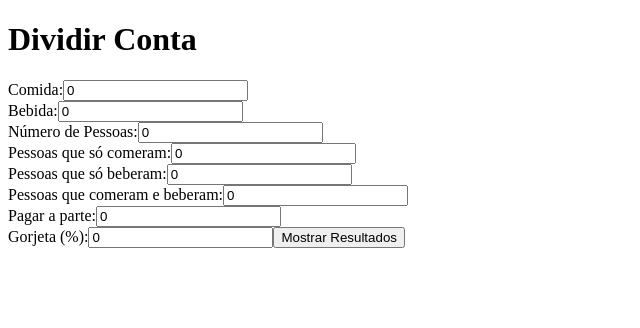
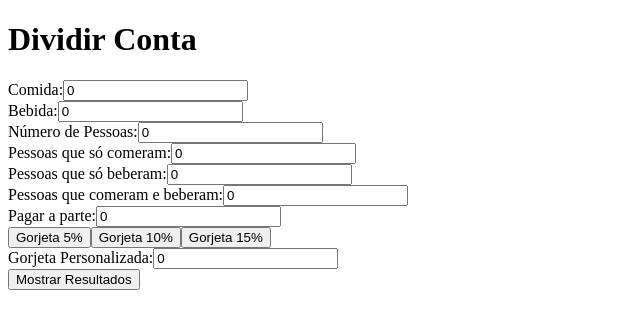
Before and after one commit to b0ssard/split-the-bill, a Next.js app: page / in a window 1280 px wide. Shown: the top 328 px of the page, without its empty margins (0-640 px from the left). Built offline with nearby package versions, Linux system fonts and the light colour scheme.

Commit message:
Acrescentado botões de gorjeta.

```diff
--- a/src/pages/index.tsx
+++ b/src/pages/index.tsx
@@ -26,6 +26,17 @@ const Home: React.FC = () => {
   const [tipPercentage, setTipPercentage] = useState(0);
   const [apartBill, setApartBill] = useState(0);
   const [showResults, setShowResults] = useState(false);
+
+  const handleTipButtonClick = (percentage: number) => {
+    setTipPercentage(percentage);
+  };
+
+  const handleCustomTipChange = (
+    event: React.ChangeEvent<HTMLInputElement>,
+  ) => {
+    const customTip = parseFloat(event.target.value);
+    setTipPercentage(isNaN(customTip) ? 0 : customTip);
+  };
 
   const handleChange = (
     event: React.ChangeEvent<HTMLInputElement>,
@@ -127,14 +138,20 @@ const Home: React.FC = () => {
         </label>
       </div>
       <div>
-        <label>
-          Gorjeta (%):
-          <Input
-            value={tipPercentage}
-            onChange={(e) => handleChange(e, setTipPercentage)}
-          />
-        </label>
-        <button onClick={() => setShowResults(true)}>Mostrar Resultados</button>
+        <div>
+          <button onClick={() => handleTipButtonClick(5)}>Gorjeta 5%</button>
+          <button onClick={() => handleTipButtonClick(10)}>Gorjeta 10%</button>
+          <button onClick={() => handleTipButtonClick(15)}>Gorjeta 15%</button>
+        </div>
+        <div>
+          <label>
+            Gorjeta Personalizada:
+            <Input value={tipPercentage} onChange={handleCustomTipChange} />
+          </label>
+        </div>
+        <button onClick={() => setShowResults(!showResults)}>
+          {showResults ? "Esconder Resultados" : "Mostrar Resultados"}
+        </button>
       </div>
       {showResults && (
         <div>
```
